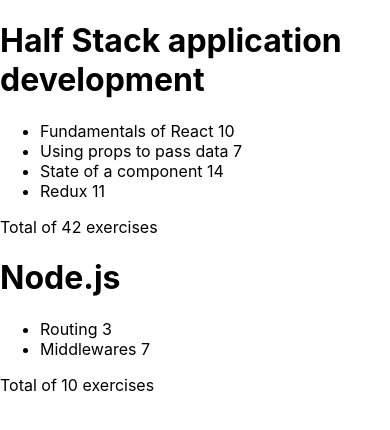
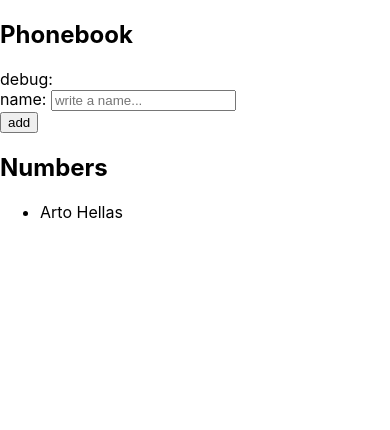
Before and after one commit to mikhita/part2, a React (Create React App) app: page / in a window 390 px wide. Shown: the top 430 px of the page. Built offline with nearby package versions, Linux system fonts and the light colour scheme.

Commit message:
2.6: The Phonebook Step1

```diff
--- a/src/App.js
+++ b/src/App.js
@@ -1,52 +1,73 @@
-import Course from "./components/Course";
+// import Course from "./components/Course";
+
+// import Notes from "./components/Notes";
+import PhoneBook from "./components/PhoneBook";
 
 const App = () => {
-  const courses = [
-    {
-      name: "Half Stack application development",
-      id: 1,
-      parts: [
-        {
-          name: "Fundamentals of React",
-          exercises: 10,
-          id: 1,
-        },
-        {
-          name: "Using props to pass data",
-          exercises: 7,
-          id: 2,
-        },
-        {
-          name: "State of a component",
-          exercises: 14,
-          id: 3,
-        },
-        {
-          name: "Redux",
-          exercises: 11,
-          id: 4,
-        },
-      ],
-    },
-    {
-      name: "Node.js",
-      id: 2,
-      parts: [
-        {
-          name: "Routing",
-          exercises: 3,
-          id: 1,
-        },
-        {
-          name: "Middlewares",
-          exercises: 7,
-          id: 2,
-        },
-      ],
-    },
-  ];
+  // const courses = [
+  // {
+  //   name: "Half Stack application development",
+  //   id: 1,
+  //   parts: [
+  //     {
+  //       name: "Fundamentals of React",
+  //       exercises: 10,
+  //       id: 1,
+  //     },
+  //     {
+  //       name: "Using props to pass data",
+  //       exercises: 7,
+  //       id: 2,
+  //     },
+  //     {
+  //       name: "State of a component",
+  //       exercises: 14,
+  //       id: 3,
+  //     },
+  //     {
+  //       name: "Redux",
+  //       exercises: 11,
+  //       id: 4,
+  //     },
+  //   ],
+  // },
+  // {
+  //   name: "Node.js",
+  //   id: 2,
+  //   parts: [
+  //     {
+  //       name: "Routing",
+  //       exercises: 3,
+  //       id: 1,
+  //     },
+  //     {
+  //       name: "Middlewares",
+  //       exercises: 7,
+  //       id: 2,
+  //     },
+  //   ],
+  // },
+  // ];
 
-  return <Course course={courses} />;
+  // const notes = [
+  //   {
+  //     id: 1,
+  //     content: "HTML is easy",
+  //     important: true,
+  //   },
+  //   {
+  //     id: 2,
+  //     content: "Browser can execute only JavaScript",
+  //     important: false,
+  //   },
+  //   {
+  //     id: 3,
+  //     content: "GET and POST are the most important methods of HTTP protocol",
+  //     important: true,
+  //   },
+  // ];
+
+  return <PhoneBook />;
 };
 
 export default App;
--- /dev/null
+++ b/src/components/Notes.js
@@ -0,0 +1,52 @@
+import { useState } from "react";
+import Note from "./Note";
+
+const Notes = (props) => {
+  const [notes, setNotes] = useState(props.notes);
+  const [newNote, setNewNote] = useState("a new note...");
+  const [showAll, setShowAll] = useState(true);
+
+  const notesToShow = showAll
+    ? notes
+    : notes.filter((note) => note.important === true);
+
+  const addNote = (event) => {
+    event.preventDefault();
+    const noteObject = {
+      content: newNote,
+      important: Math.random() > 0.5,
+      id: notes.length + 1,
+    };
+
+    setNotes(notes.concat(noteObject));
+    setNewNote(" ");
+    console.log(noteObject.important);
+  };
+
+  const handleNoteChange = (event) => {
+    console.log(event.target.value);
+    setNewNote(event.target.value);
+  };
+
+  return (
+    <div>
+      <h1>Notes</h1>
+      <div>
+        <button onClick={() => setShowAll(!showAll)}>
+          show {showAll ? "important" : "all"}
+        </button>
+      </div>
+      <ul>
+        {notesToShow.map((note) => (
+          <Note key={note.id} note={note} />
+        ))}
+      </ul>
+      <form onSubmit={addNote}>
+        <input value={newNote} onChange={handleNoteChange} />
+        <button type="submit">save</button>
+      </form>
+    </div>
+  );
+};
+
+export default Notes;
--- /dev/null
+++ b/src/components/PhoneBook.js
@@ -0,0 +1,49 @@
+import React, { useState } from "react";
+
+const PhoneBook = () => {
+  const [persons, setPersons] = useState([{ name: "Arto Hellas", id: 1 }]);
+  const [newName, setNewName] = useState("");
+
+  const handleNameChange = (event) => {
+    event.preventDefault();
+    setNewName(event.target.value);
+  };
+
+  const addName = (event) => {
+    event.preventDefault();
+    const personObject = {
+      name: newName,
+      id: persons.length + 1,
+    };
+    setPersons(persons.concat(personObject));
+    setNewName(" ");
+  };
+
+  return (
+    <div>
+      <h2>Phonebook</h2>
+      <div>debug: {newName}</div>
+      <form onSubmit={addName}>
+        <div>
+          name:{" "}
+          <input
+            onChange={handleNameChange}
+            value={newName}
+            placeholder="write a name..."
+          />
+        </div>
+        <div>
+          <button type="submit">add</button>
+        </div>
+      </form>
+      <h2>Numbers</h2>
+      <ul>
+        {persons.map((person) => (
+          <li key={person.id}>{person.name}</li>
+        ))}
+      </ul>
+    </div>
+  );
+};
+
+export default PhoneBook;
```
Also changed, not shown: src/components/Note.js (added, +7 -0 lines).
